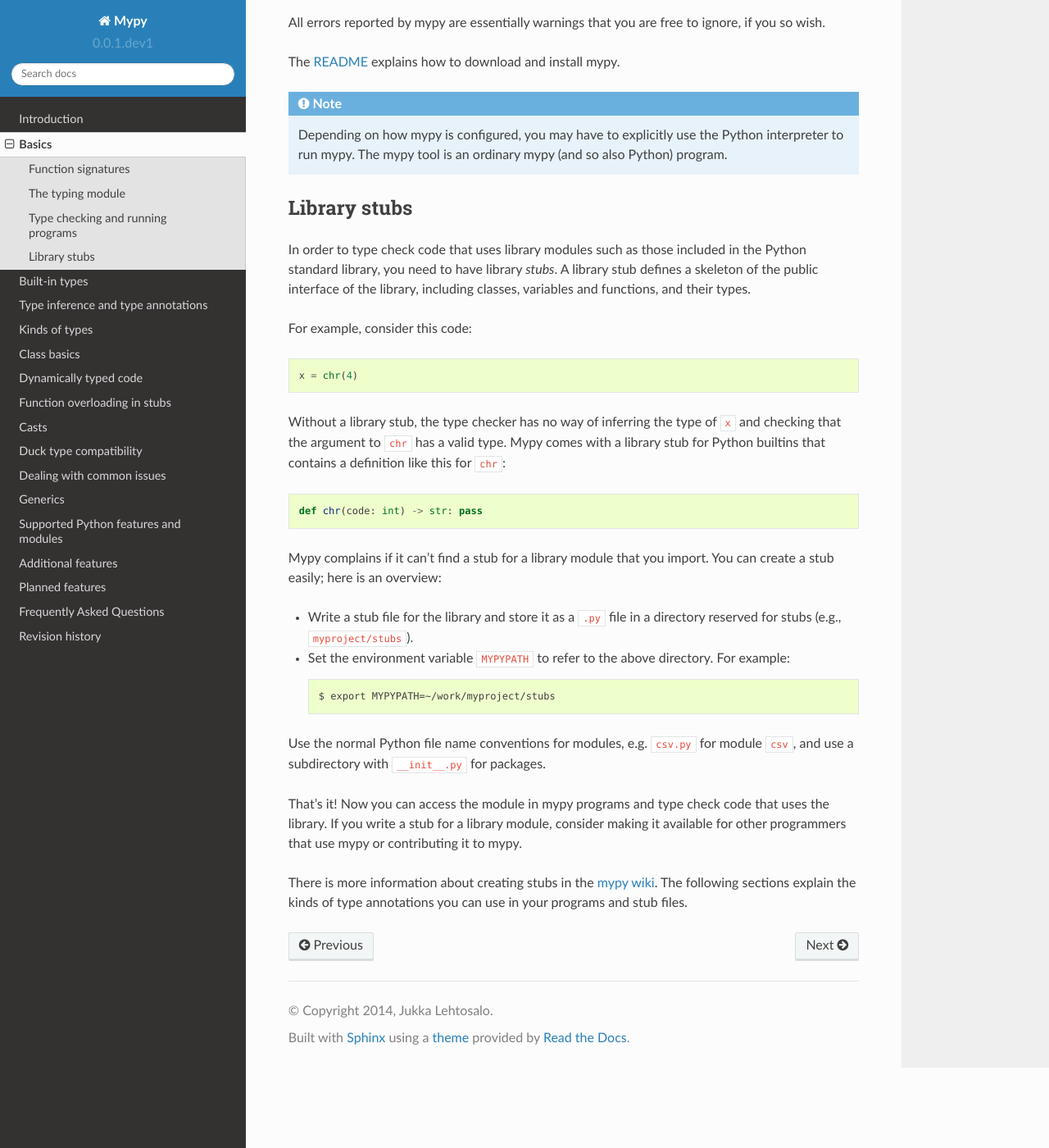
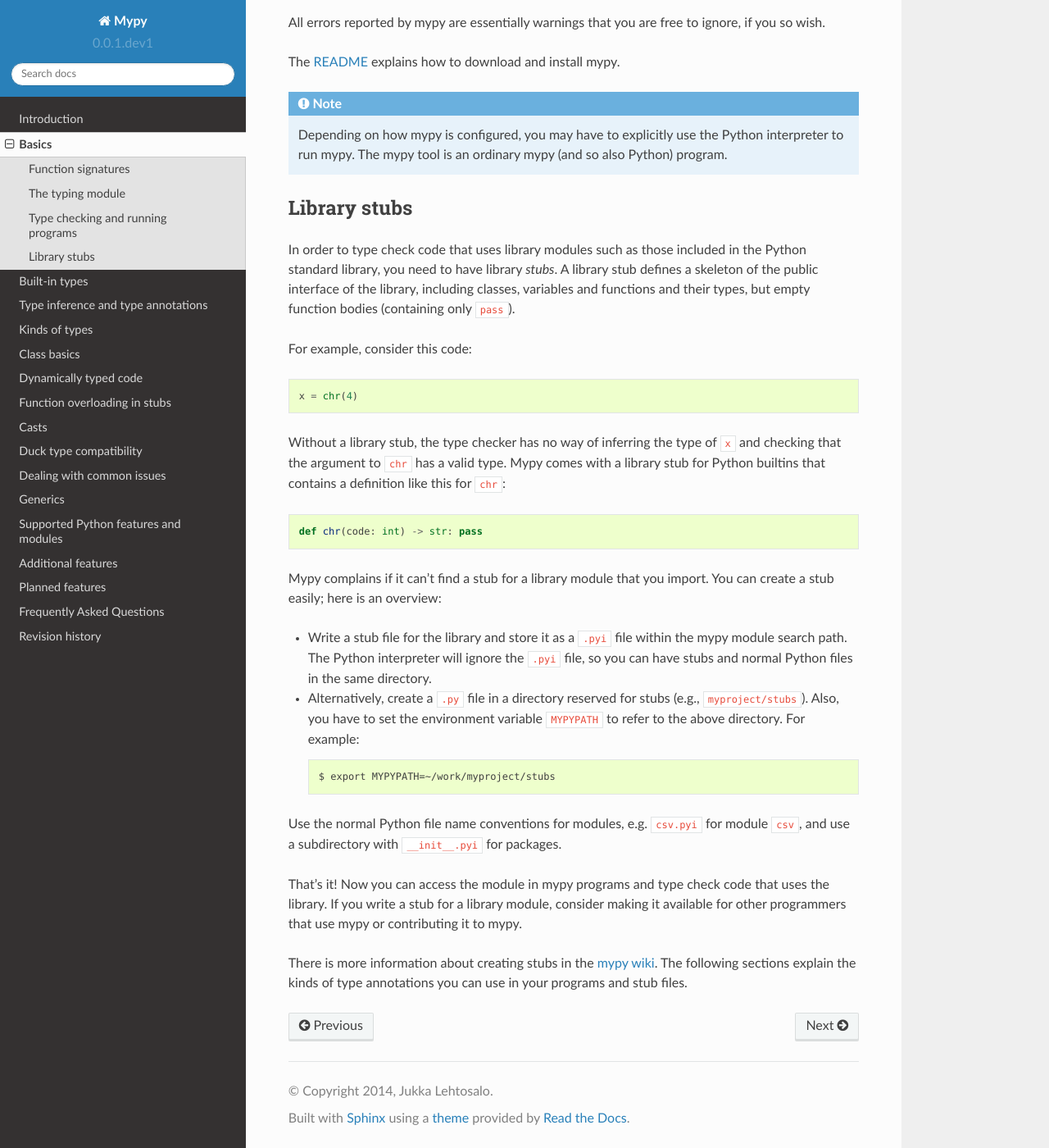
Before and after one commit to lucalysoft/mypy, a Sphinx documentation site: the page built from docs/source/basics.rst, in a window 1280 px wide and 1400 px high, scrolled down 2195 px. Shown: the whole window at 82% size. Built offline with Sphinx 7.4.7 and the Read the Docs theme 2.0.0, drawn with Linux system fonts in a browser that asks for light colours.

Commit message:
Document .pyi stub extension
Closes #525.

```diff
--- a/docs/source/basics.rst
+++ b/docs/source/basics.rst
@@ -130,8 +130,8 @@ Library stubs
 In order to type check code that uses library modules such as those
 included in the Python standard library, you need to have library
 *stubs*. A library stub defines a skeleton of the public interface
-of the library, including classes, variables and functions, and
-their types.
+of the library, including classes, variables and functions and
+their types, but empty function bodies (containing only ``pass``).
 
 For example, consider this code:
 
@@ -151,15 +151,18 @@ a definition like this for ``chr``:
 Mypy complains if it can't find a stub for a library module that you
 import.  You can create a stub easily; here is an overview:
 
-* Write a stub file for the library and store it as a ``.py`` file in
-  a directory reserved for stubs (e.g., ``myproject/stubs``).
-* Set the environment variable ``MYPYPATH`` to refer to the above directory.
+* Write a stub file for the library and store it as a ``.pyi`` file within
+  the mypy module search path. The Python interpreter will ignore the ``.pyi`` file,
+  so you can have stubs and normal Python files in the same directory.
+* Alternatively, create a ``.py`` file in
+  a directory reserved for stubs (e.g., ``myproject/stubs``). Also, you have
+  to set the environment variable ``MYPYPATH`` to refer to the above directory.
   For example::
 
-      $ export MYPYPATH=~/work/myproject/stubs
+    $ export MYPYPATH=~/work/myproject/stubs
 
-Use the normal Python file name conventions for modules, e.g. ``csv.py``
-for module ``csv``, and use a subdirectory with ``__init__.py`` for packages.
+Use the normal Python file name conventions for modules, e.g. ``csv.pyi``
+for module ``csv``, and use a subdirectory with ``__init__.pyi`` for packages.
 
 That's it! Now you can access the module in mypy programs and type check
 code that uses the library. If you write a stub for a library module,
```
